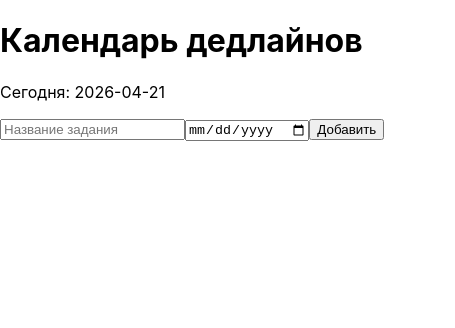
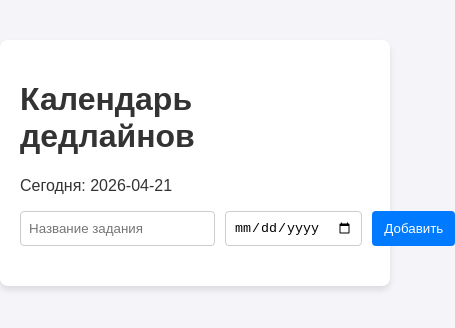
Before and after one commit to Erroregor1/deadline-calendar, a React (Create React App) app: page / in a window 390 px wide. Shown: the top 328 px of the page, 455 px wide, since content can reach past the window. Built offline with nearby package versions, Linux system fonts and the light colour scheme.

Commit message:
style: final UI polish and responsive design

```diff
--- a/src/App.css
+++ b/src/App.css
@@ -1,38 +1,67 @@
-.App {
-  text-align: center;
+body {
+  background-color: #f4f4f9;
+  color: #333;
 }
 
-.App-logo {
-  height: 40vmin;
-  pointer-events: none;
+.container {
+  max-width: 600px;
+  margin: 40px auto;
+  padding: 20px;
+  font-family: sans-serif;
+  background: white;
+  border-radius: 8px;
+  box-shadow: 0 4px 6px rgba(0,0,0,0.1);
 }
 
-@media (prefers-reduced-motion: no-preference) {
-  .App-logo {
-    animation: App-logo-spin infinite 20s linear;
-  }
+form {
+  display: flex;
+  gap: 10px;
+  margin-bottom: 20px;
 }
 
-.App-header {
-  background-color: #282c34;
-  min-height: 100vh;
-  display: flex;
-  flex-direction: column;
-  align-items: center;
-  justify-content: center;
-  font-size: calc(10px + 2vmin);
-  color: white;
+input {
+  padding: 8px;
+  border: 1px solid #ccc;
+  border-radius: 4px;
 }
 
-.App-link {
-  color: #61dafb;
+button {
+  padding: 8px 12px;
+  background-color: #007bff;
+  color: white;
+  border: none;
+  border-radius: 4px;
+  cursor: pointer;
 }
 
-@keyframes App-logo-spin {
-  from {
-    transform: rotate(0deg);
-  }
-  to {
-    transform: rotate(360deg);
-  }
+button:hover { background-color: #0056b3; }
+
+.filters {
+  margin: 15px 0;
+  display: flex;
+  gap: 10px;
 }
+
+.filters button {
+  background-color: #6c757d;
+}
+
+ul {
+  list-style: none;
+  padding: 0;
+}
+
+li {
+  padding: 12px;
+  margin-bottom: 8px;
+  background: #fdfdfd;
+  border-left: 5px solid #28a745; /* Зеленая полоса для норм дедлайнов */
+  border-radius: 4px;
+  box-shadow: 0 2px 4px rgba(0,0,0,0.05);
+}
+
+.expired {
+  background-color: #ffe6e6;
+  border-left-color: #dc3545; /* Красная полоса для просрочки */
+  color: #a70000;
+}
```
